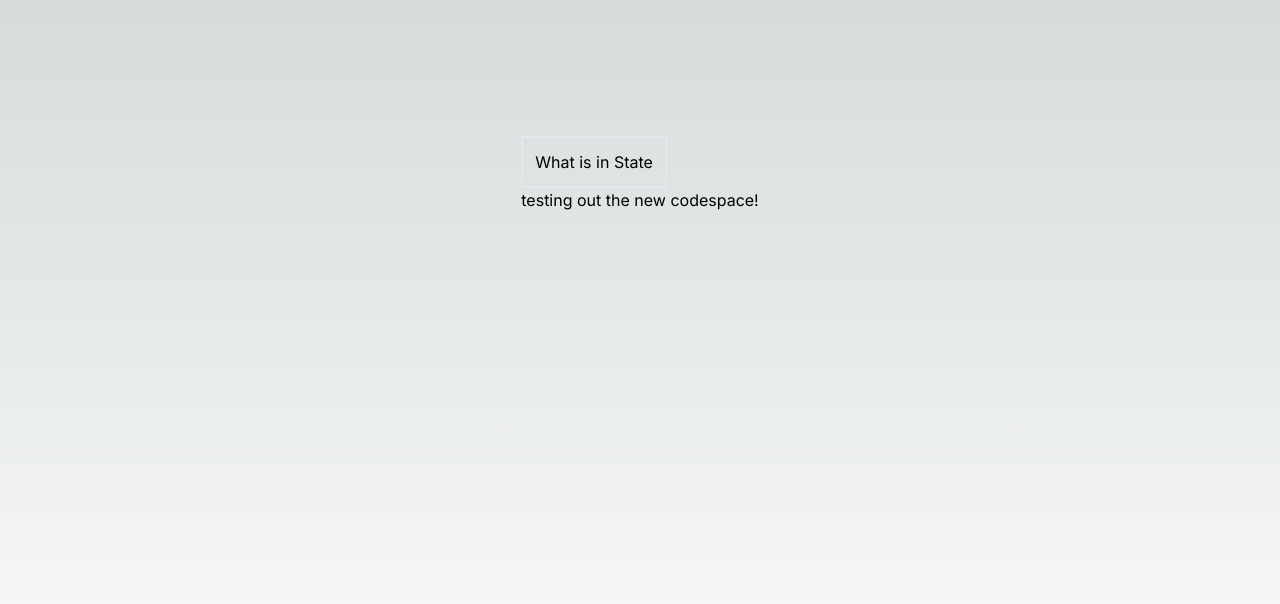
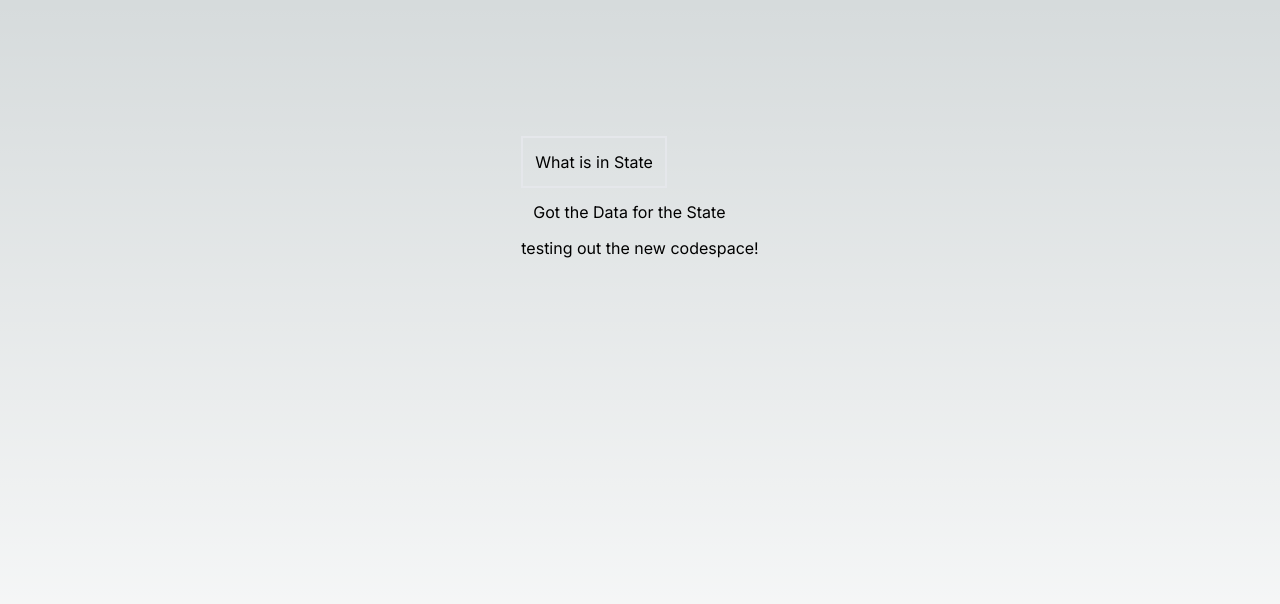
Before and after one commit to kingkwongsta/nextjs-api, a Next.js app: page / in a window 1280 px wide. Shown: the top 604 px of the page. Built offline with nearby package versions, Linux system fonts and the light colour scheme; no server answers.

Commit message:
confirm state has been fetched and stored in state

```diff
--- a/src/app/components/nft.jsx
+++ b/src/app/components/nft.jsx
@@ -30,6 +30,7 @@ export default function NFT() {
       <button onClick={showState} className="border-2 p-3">
         What is in State
       </button>
+      {nftData ? <div className="p-3">Got the Data for the State</div> : <></>}
       <h2>testing out the new codespace!</h2>
     </div>
   );
```
